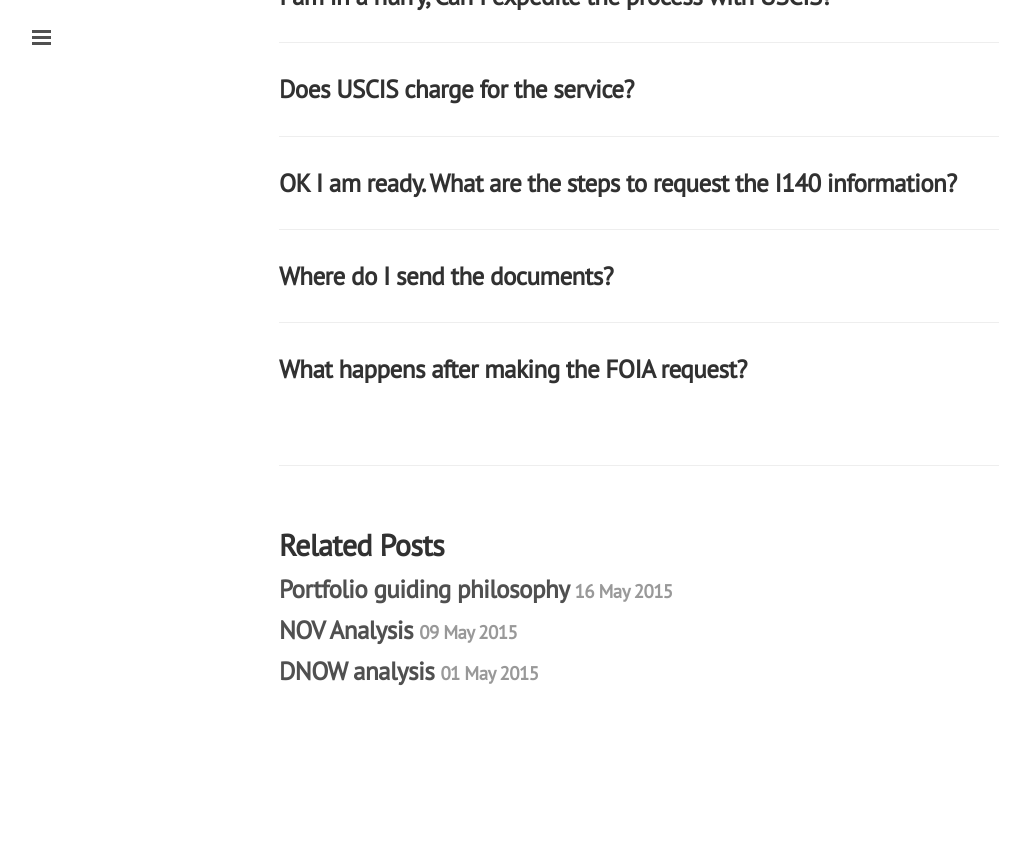
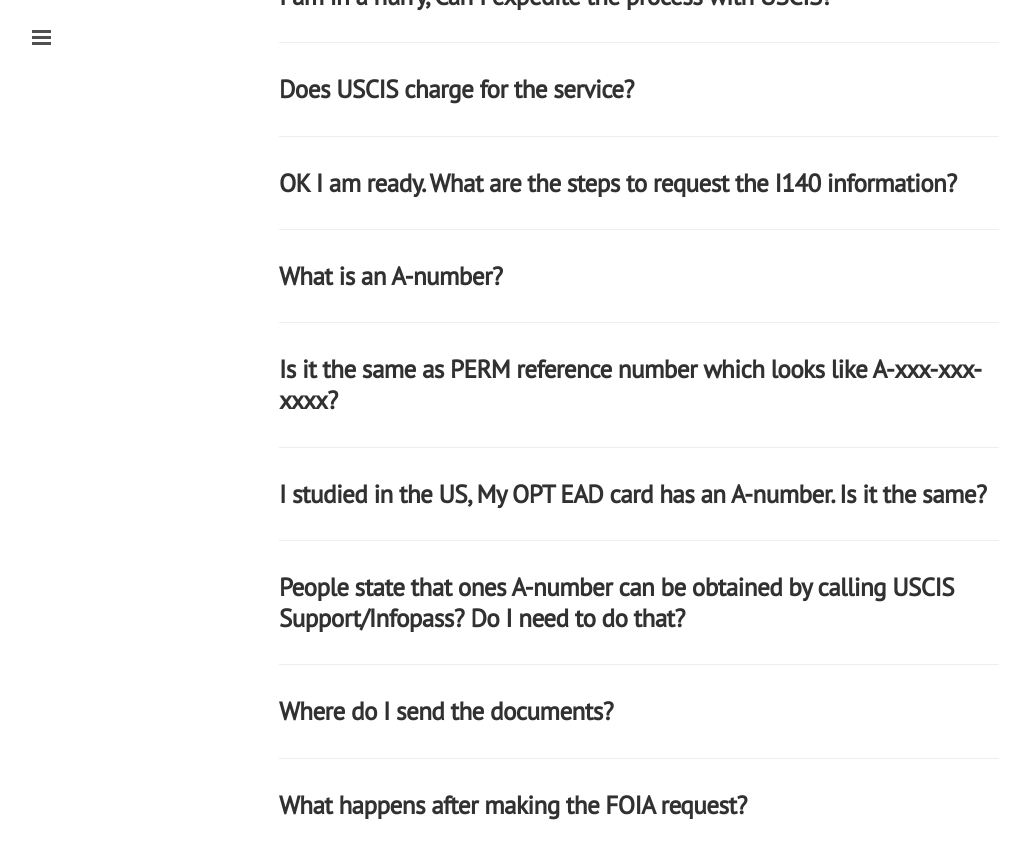
Before and after one commit to gitforwork2/gitforwork.github.io, a Jekyll site: the page built from _posts/2015-12-10-how-to-use-foia-to-request-approved-i140.md, in a window 1280 px wide and 900 px high, scrolled down 931 px. Shown: the top 859 px of the window, without its empty margins (1-1031 px from the left). Built offline with Jekyll 4.4.1, drawn with Linux system fonts in a browser that asks for light colours; Markdown is read by kramdown in place of the engine named in the settings; before the commit the page ends 1679 px from its top, so only the background shows below that; some of the changed text lies outside the part shown.

Commit message:
Starter post for the i140-FOIA

```diff
--- a/_posts/2015-12-10-how-to-use-foia-to-request-approved-i140.md
+++ b/_posts/2015-12-10-how-to-use-foia-to-request-approved-i140.md
@@ -22,6 +22,14 @@
 * * *
 ###OK I am ready. What are the steps to request the I140 information?
 * * *
+###What is an A-number?
+* * *
+###Is it the same as PERM reference number which looks like A-xxx-xxx-xxxx?
+* * *
+###I studied in the US, My OPT EAD card has an A-number. Is it the same?
+* * *
+###People state that ones A-number can be obtained by calling USCIS Support/Infopass? Do I need to do that?
+* * *
 ###Where do I send the documents?
 * * *
 ###What happens after making the FOIA request?
```
Also changed, not shown: other parts of _posts/2015-12-10-how-to-use-foia-to-request-approved-i140.md (+1 -1 lines).
